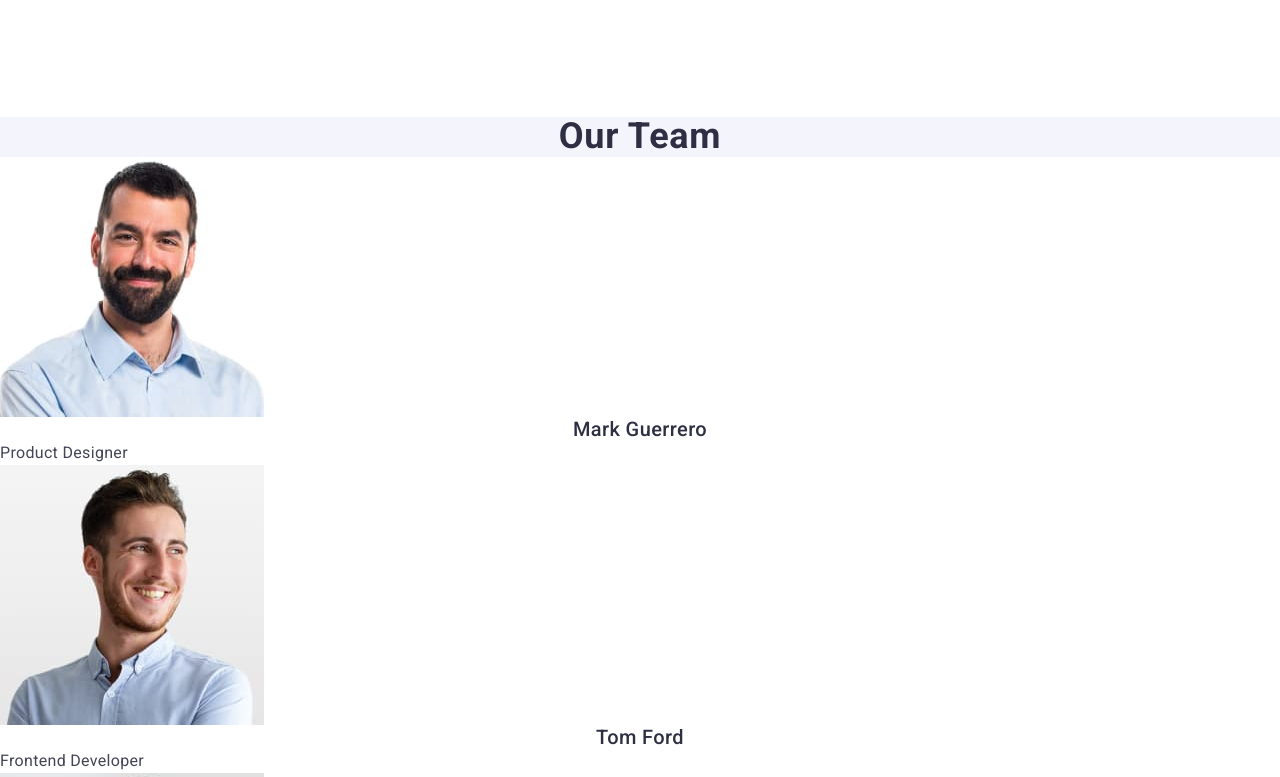
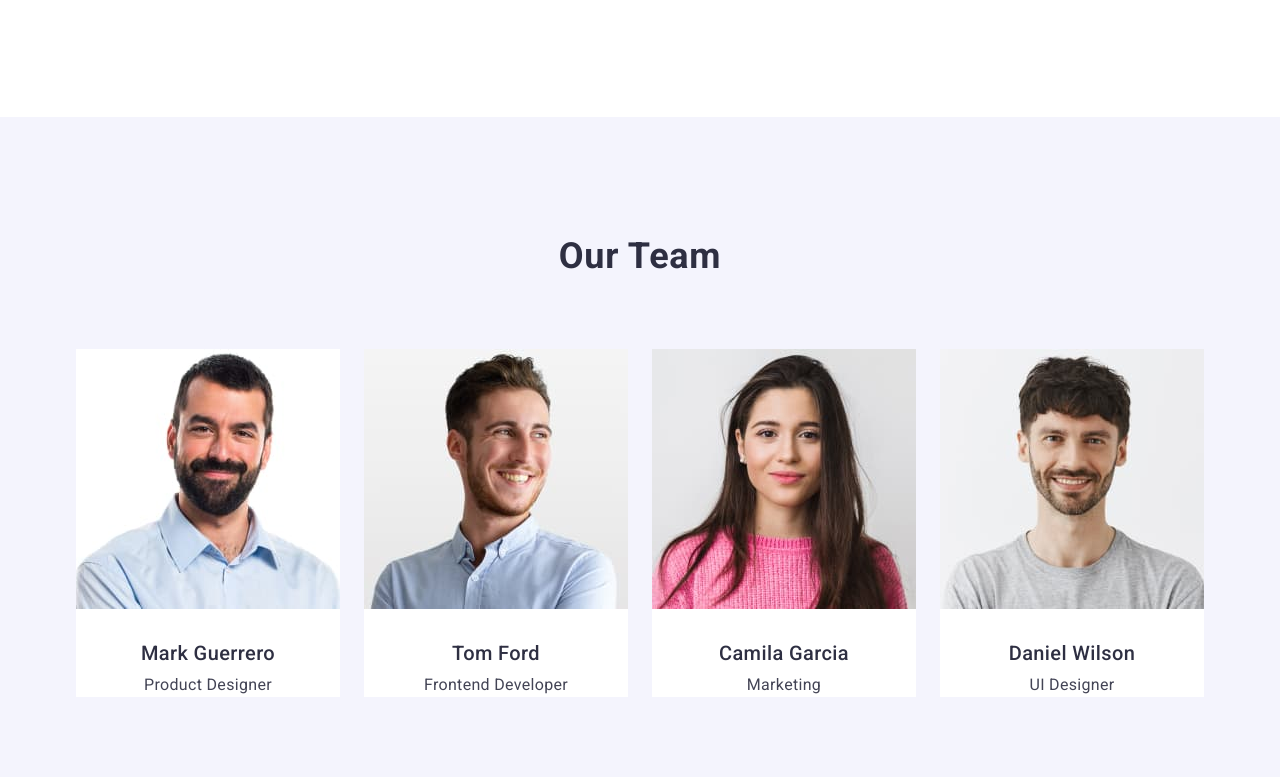
Before and after one commit to Eldar-Abbasov/goit-markup-hw-03, a plain HTML site: page index.html in a window 1280 px wide. Shown: the part 924-1701 px from the top of the page. Drawn offline with nearby package versions, Linux system fonts and the light colour scheme.

Commit message:
team section start

```diff
--- a/css/styles.css
+++ b/css/styles.css
@@ -188,8 +188,10 @@ img {
 /* ===================== team section ========================================= */
 .team-section {
   background-color: #f4f4fd;
+  padding: 120px 0;
 }
 .team-section-title {
+  margin-bottom: 72px;
   text-align: center;
   color: #2e2f42;
   font-size: 36px;
@@ -198,10 +200,23 @@ img {
   letter-spacing: 0.72px;
   text-transform: capitalize;
 }
+
 .team-section-list {
+  display: flex;
+  gap: 24px;
+  flex-basis: calc((100% - 3 * 24px) / 4);
+}
+
+.team-section-item {
   background-color: #fff;
 }
+
+.team-section-image {
+  margin-bottom: 32px;
+}
+
 .team-section-name {
+  margin-bottom: 8px;
   text-align: center;
   color: #2e2f42;
   font-size: 20px;
@@ -210,6 +225,7 @@ img {
   letter-spacing: 0.4px;
 }
 .team-section-text {
+  text-align: center;
   font-size: 16px;
   line-height: 1.5;
   letter-spacing: 0.32px;
--- a/index.html
+++ b/index.html
@@ -102,10 +102,12 @@
       <!--=============================== Team ==============================-->
 
       <section class="team-section">
+        <div class="container">
           <h2 class="team-section-title">Our Team</h2>
-        <ul>
-          <li class="team-section-list">
+          <ul class="team-section-list">
+            <li class="team-section-item">
               <img
+                class="team-section-image"
                 src="./images/mark.jpg"
                 alt="Product Designer"
                 width="264"
@@ -114,8 +116,9 @@
               <h3 class="team-section-name">Mark Guerrero</h3>
               <p class="team-section-text">Product Designer</p>
             </li>
-          <li class="team-section-list">
+            <li class="team-section-item">
               <img
+                class="team-section-image"
                 src="./images/tom.jpg"
                 alt="Frontend Developer"
                 width="264"
@@ -124,8 +127,9 @@
               <h3 class="team-section-name">Tom Ford</h3>
               <p class="team-section-text">Frontend Developer</p>
             </li>
-          <li class="team-section-list">
+            <li class="team-section-item">
               <img
+                class="team-section-image"
                 src="./images/camila.jpg"
                 alt="Marketing"
                 width="264"
@@ -134,8 +138,9 @@
               <h3 class="team-section-name">Camila Garcia</h3>
               <p class="team-section-text">Marketing</p>
             </li>
-          <li class="team-section-list">
+            <li class="team-section-item">
               <img
+                class="team-section-image"
                 src="./images/daniel.jpg"
                 alt="UI Designer"
                 width="264"
@@ -145,6 +150,7 @@
               <p class="team-section-text">UI Designer</p>
             </li>
           </ul>
+        </div>
       </section>
 
       <!--==============================- Portfolio================================== -->
```
Lines whose indentation alone changed are shown as unchanged.
